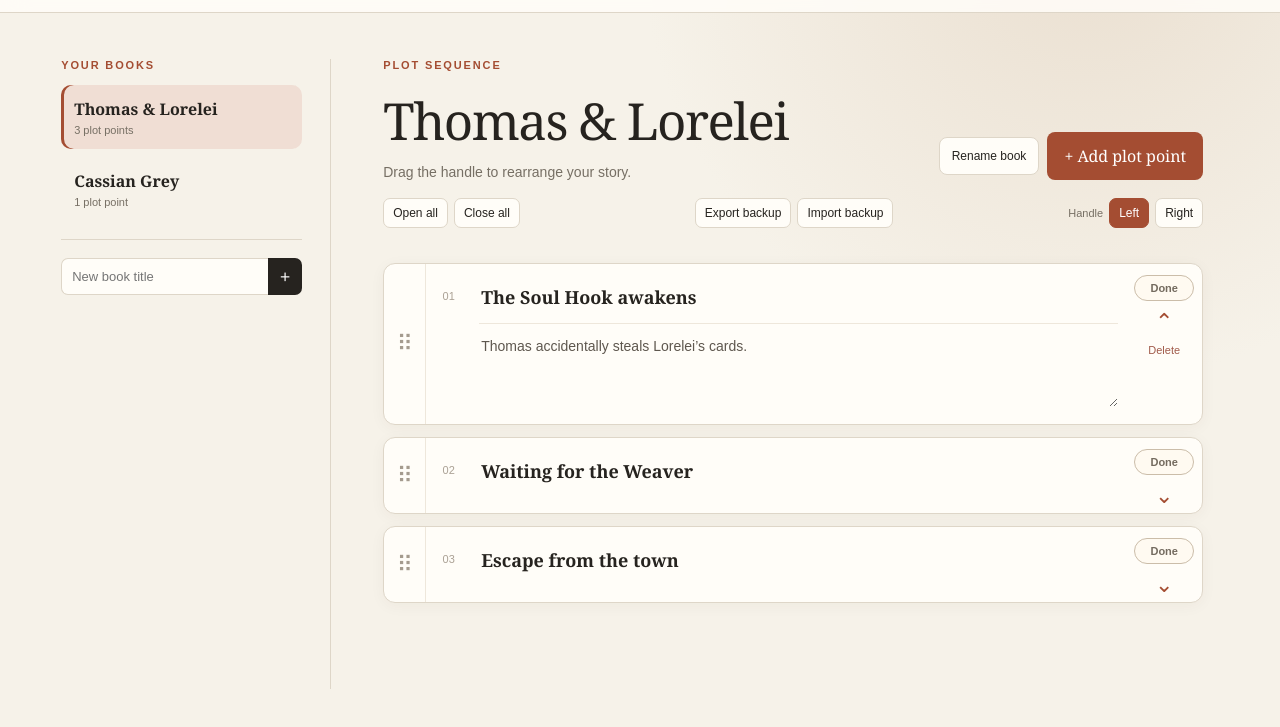
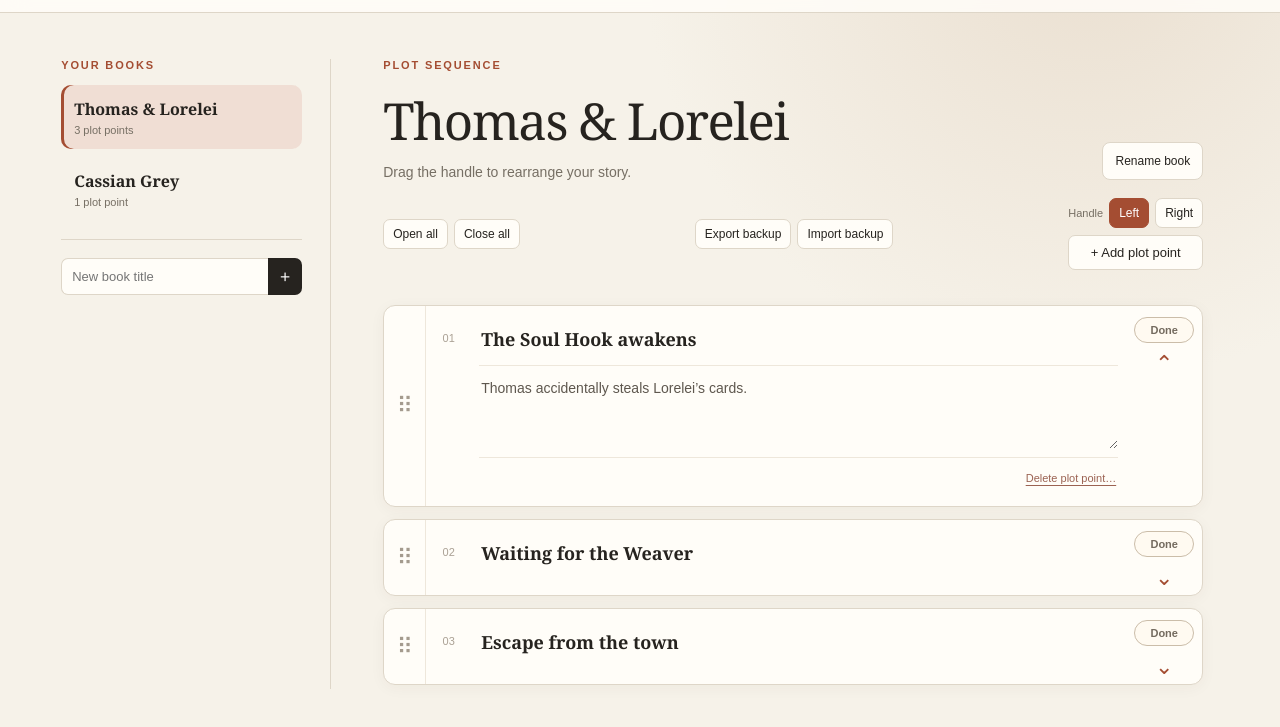
Before and after one commit to alanmcleod/PlotOrder, a plain HTML site: page index.html in a window 1280 px wide. Shown: the part 65-792 px from the top of the page. Drawn offline with Linux system fonts and the light colour scheme.

Commit message:
Add files via upload

```diff
--- a/app.js
+++ b/app.js
@@ -8,7 +8,7 @@ function save(){localStorage.setItem("plot-order-books-v1",JSON.stringify(books)
 function esc(s){return String(s).replace(/[&<>"']/g,c=>({"&":"&amp;","<":"&lt;",">":"&gt;",'"':"&quot;","'":"&#39;"}[c]))}
 function render(){const book=active();$("book-title").textContent=book.title;$("book-list").innerHTML=books.map(b=>`<button class="book-button ${b.id===book.id?"active":""}" data-book="${b.id}"><strong>${esc(b.title)}</strong><small>${b.plots.length} plot ${b.plots.length===1?"point":"points"}</small></button>`).join("");$("book-select").innerHTML=books.map(b=>`<option value="${b.id}" ${b.id===book.id?"selected":""}>${esc(b.title)}</option>`).join("");
  $("handle-left").classList.toggle("selected",handleSide==="left");$("handle-right").classList.toggle("selected",handleSide==="right");const list=$("plot-list");list.className=`plot-list handles-${handleSide}`;
- list.innerHTML=book.plots.length?book.plots.map((p,i)=>`<article class="plot-card ${p.open?"open":""} ${p.done?"done":""} ${drag?.id===p.id?"drag-placeholder":""}" data-id="${p.id}"><button class="drag-handle" aria-label="Drag ${esc(p.title)}">⠿</button><div class="plot-number">${String(i+1).padStart(2,"0")}</div><div class="plot-content"><input class="title-input" value="${esc(p.title)}" aria-label="Plot point title">${p.open?`<textarea aria-label="Notes">${esc(p.notes)}</textarea>`:""}</div><div class="card-actions"><button class="done-button ${p.done?"selected":""}">${p.done?"✓ Done":"Done"}</button><button class="chevron" aria-label="${p.open?"Close":"Open"}">${p.open?"⌃":"⌄"}</button>${p.open?'<button class="delete">Delete</button>':""}</div></article>`).join(""):`<div class="empty"><h2>Your plot starts here</h2><p>Add the first event, scene or turning point.</p><button class="primary" id="first-plot">Add first plot point</button></div>`;save()}
+ list.innerHTML=book.plots.length?book.plots.map((p,i)=>`<article class="plot-card ${p.open?"open":""} ${p.done?"done":""} ${drag?.id===p.id?"drag-placeholder":""}" data-id="${p.id}"><button class="drag-handle" aria-label="Drag ${esc(p.title)}">⠿</button><div class="plot-number">${String(i+1).padStart(2,"0")}</div><div class="plot-content"><input class="title-input" value="${esc(p.title)}" aria-label="Plot point title">${p.open?`<textarea aria-label="Notes">${esc(p.notes)}</textarea><div class="plot-footer"><button class="delete">Delete plot point…</button></div>`:""}</div><div class="card-actions"><button class="done-button ${p.done?"selected":""}">${p.done?"✓ Done":"Done"}</button><button class="chevron" aria-label="${p.open?"Close":"Open"}">${p.open?"⌃":"⌄"}</button></div></article>`).join(""):`<div class="empty"><h2>Your plot starts here</h2><p>Add the first event, scene or turning point.</p><button class="primary" id="first-plot">Add first plot point</button></div>`;save()}
 function updatePlot(id,patch){const p=active().plots.find(x=>x.id===id);if(p)Object.assign(p,patch);render()}
 function createBook(title){title=title?.trim();if(!title)return;const id=uid();books.push({id,title,plots:[]});activeId=id;render()}
 $("book-list").onclick=e=>{const b=e.target.closest("[data-book]");if(b){activeId=b.dataset.book;render()}};$("book-select").onchange=e=>{activeId=e.target.value;render()};
@@ -16,7 +16,7 @@ $("book-form").onsubmit=e=>{e.preventDefault();const input=$("new-book-title");c
 $("mobile-new-book").onclick=()=>createBook(prompt("What is the new book called?"));
 $("rename-book").onclick=()=>{const title=prompt("Rename this book:",active().title)?.trim();if(title){active().title=title;render()}};
 $("add-plot").onclick=()=>{active().plots.push({id:uid(),title:"New plot point",notes:"",open:true,done:false});render()};
-$("plot-list").onclick=e=>{if(e.target.id==="first-plot"){active().plots.push({id:uid(),title:"Opening scene",notes:"",open:true,done:false});render();return}const card=e.target.closest(".plot-card");if(!card)return;const id=card.dataset.id,p=active().plots.find(x=>x.id===id);if(e.target.closest(".done-button"))updatePlot(id,{done:!p.done});else if(e.target.closest(".chevron"))updatePlot(id,{open:!p.open});else if(e.target.closest(".delete")){active().plots=active().plots.filter(x=>x.id!==id);render()}};
+$("plot-list").onclick=e=>{if(e.target.id==="first-plot"){active().plots.push({id:uid(),title:"Opening scene",notes:"",open:true,done:false});render();return}const card=e.target.closest(".plot-card");if(!card)return;const id=card.dataset.id,p=active().plots.find(x=>x.id===id);if(e.target.closest(".done-button"))updatePlot(id,{done:!p.done});else if(e.target.closest(".chevron"))updatePlot(id,{open:!p.open});else if(e.target.closest(".delete")&&confirm(`Delete “${p.title}”?\n\nThis cannot be undone.`)){active().plots=active().plots.filter(x=>x.id!==id);render();message("Plot point deleted")}};
 $("plot-list").oninput=e=>{const card=e.target.closest(".plot-card");if(!card)return;const p=active().plots.find(x=>x.id===card.dataset.id);if(e.target.matches(".title-input"))p.title=e.target.value;if(e.target.matches("textarea"))p.notes=e.target.value;save()};
 $("open-all").onclick=()=>{active().plots.forEach(p=>p.open=true);render()};$("close-all").onclick=()=>{active().plots.forEach(p=>p.open=false);render()};$("handle-left").onclick=()=>{handleSide="left";render()};$("handle-right").onclick=()=>{handleSide="right";render()};
 $("export").onclick=async()=>{const file=new File([JSON.stringify({format:"plot-order-backup",version:1,exportedAt:new Date().toISOString(),books,activeId,handleSide},null,2)],`plot-order-backup-${new Date().toISOString().slice(0,10)}.json`,{type:"application/json"});try{if(navigator.share&&navigator.canShare?.({files:[file]})){await navigator.share({title:"Plot Order backup",files:[file]})}else{const a=document.createElement("a"),url=URL.createObjectURL(file);a.href=url;a.download=file.name;a.click();setTimeout(()=>URL.revokeObjectURL(url),1000)}message("Backup exported")}catch(e){if(e.name!=="AbortError")message("Backup could not be exported")}};
--- a/index.html
+++ b/index.html
@@ -13,7 +13,8 @@
   <style>
     .heading-actions{display:flex;align-items:center;gap:8px}
     .heading-actions>button:first-child,.mobile-book button{border:1px solid var(--line);border-radius:8px;background:var(--card);color:var(--ink);padding:11px 12px;font:12px Arial,sans-serif;white-space:nowrap}
-    @media(max-width:760px){.heading-actions{flex-direction:column-reverse;align-items:stretch;gap:6px}.heading-actions>button{padding:9px 10px!important}.mobile-book button{padding:11px 10px}}
+    .handle-block{display:flex!important;flex-direction:column;align-items:stretch!important;gap:7px!important}.handle-block .handle-choice{display:flex;align-items:center;gap:6px}.handle-block .primary{width:100%;padding:9px 12px;font:13px Arial,sans-serif}.plot-footer{display:flex;justify-content:flex-end;border-top:1px solid #eee7db;margin-top:8px;padding-top:9px}.plot-footer .delete{border:0;background:transparent;color:#9b6252;padding:5px 2px;font:11px Arial,sans-serif;text-decoration:underline;text-underline-offset:3px}.plot-card.done .plot-footer{border-color:#e3b995}
+    @media(max-width:760px){.heading-actions{align-items:stretch}.heading-actions>button{padding:9px 10px!important}.mobile-book button{padding:11px 10px}.toolbar{align-items:start}.handle-block{justify-self:end;min-width:128px}.plot-footer{justify-content:flex-start}}
   </style>
 </head>
 <body>
@@ -33,11 +34,11 @@
     </aside>
     <section class="plot-area">
       <div class="mobile-book"><label for="book-select">Book</label><select id="book-select"></select><button id="mobile-new-book">+ New</button></div>
-      <div class="heading"><div><p class="eyebrow">Plot sequence</p><h1 id="book-title"></h1><p>Drag the handle to rearrange your story.</p></div><div class="heading-actions"><button id="rename-book">Rename book</button><button id="add-plot" class="primary">+ Add plot point</button></div></div>
+      <div class="heading"><div><p class="eyebrow">Plot sequence</p><h1 id="book-title"></h1><p>Drag the handle to rearrange your story.</p></div><div class="heading-actions"><button id="rename-book">Rename book</button></div></div>
       <div class="toolbar">
         <div><button id="open-all">Open all</button><button id="close-all">Close all</button></div>
         <div><button id="export">Export backup</button><button id="import">Import backup</button><input id="import-file" type="file" accept="application/json,.json" hidden></div>
-        <div class="handle-choice"><span>Handle</span><button id="handle-left">Left</button><button id="handle-right">Right</button></div>
+        <div class="handle-block"><div class="handle-choice"><span>Handle</span><button id="handle-left">Left</button><button id="handle-right">Right</button></div><button id="add-plot" class="primary">+ Add plot point</button></div>
       </div>
       <p id="message" class="message" role="status"></p>
       <div id="plot-list" class="plot-list"></div>
```
Also changed, not shown: 1 other file.
